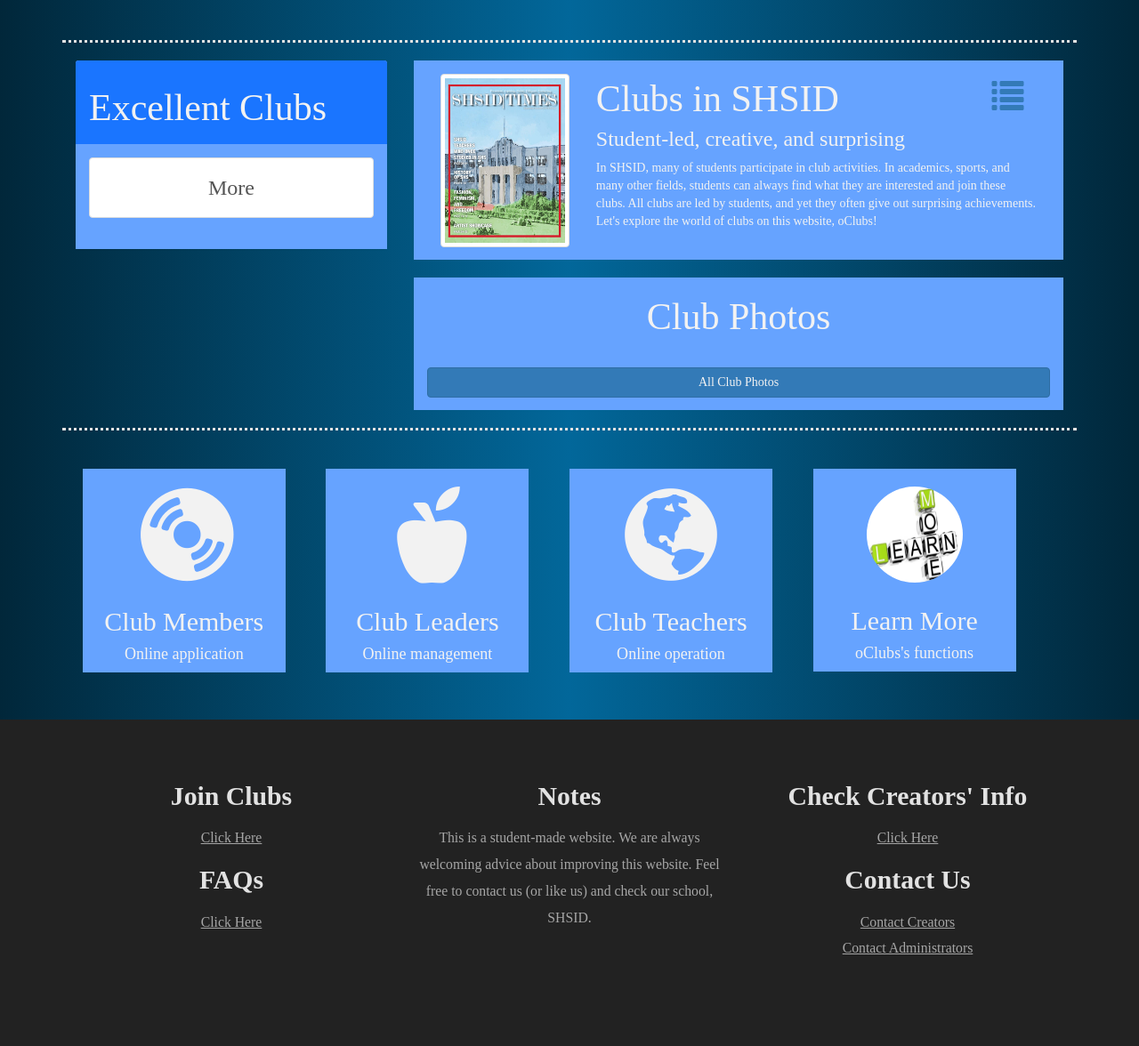
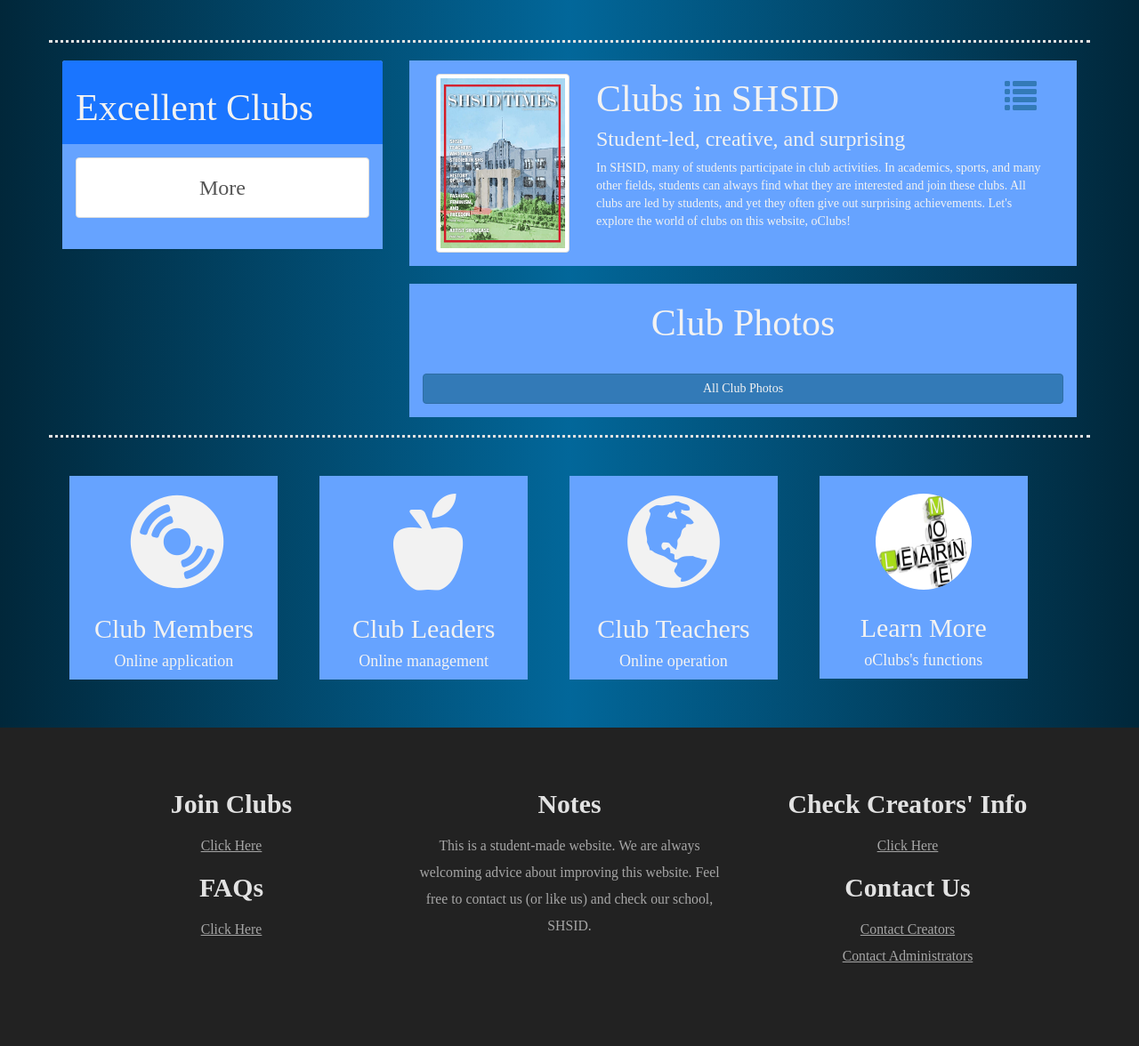
Before and after one commit to SHSIDers/oclubs, a Python web app: template oclubs/templates/static/homepage.html in a window 1280 px wide. Shown: the part 98-1274 px from the top of the page at 89% size. Before the commit the page ends 1171 px from the top, so only its background shows below. Run offline with Jinja, Linux system fonts and the light colour scheme; the template is opened without the code that fills it, so the values that code supplies are empty; some libraries are stand-ins or nearby versions; some web fonts are replaced.

Commit message:
homepage: wider block

```diff
--- a/oclubs/templates/static/homepage.html
+++ b/oclubs/templates/static/homepage.html
@@ -17,7 +17,7 @@
 <br><br>
 
 <div class="container">
-	<div class="hp-container">
+	<div class="hp-container row">
 		<br>
 		<div class="col-sm-4">
 			<div class="panel no-border">
@@ -80,7 +80,7 @@
 	<div class="clearfix"></div>
 	<br>
 
-	<div id="homepage_functions">
+	<div id="homepage_functions" class="row">
 		<br>
 		<div class="col-xs-3 homepage_function">
 			<h1><span class="glyphicon glyphicon-cd"></span></h1>
```
